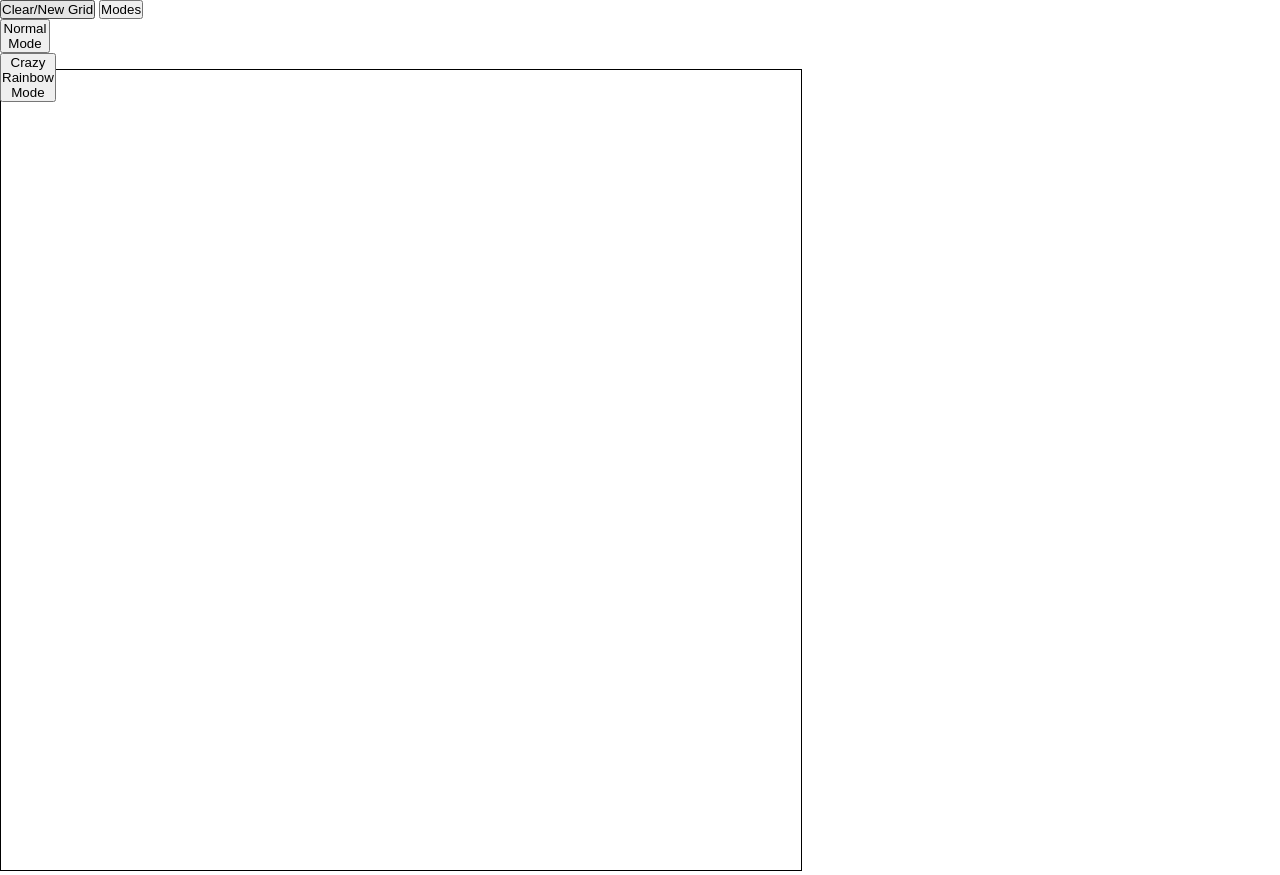
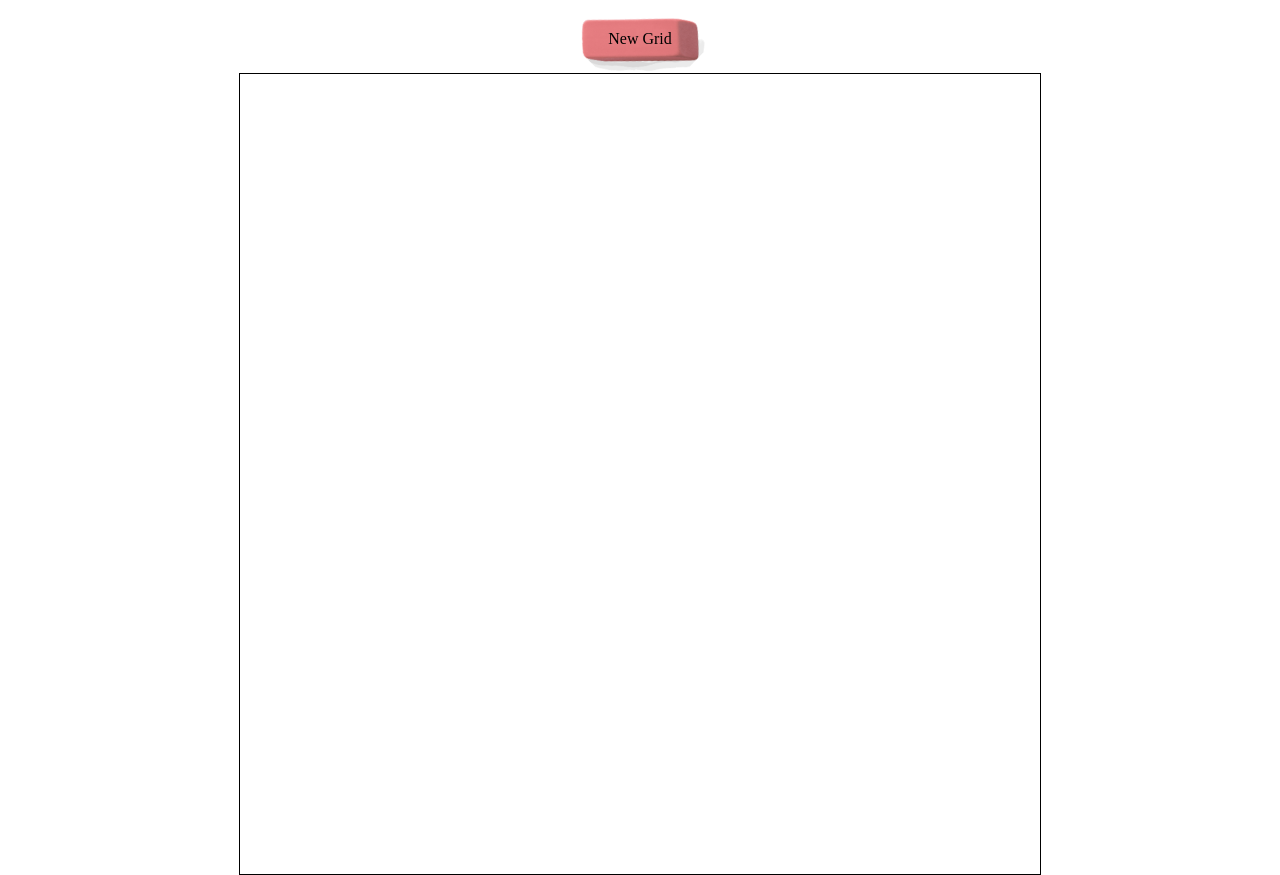
Before and after one commit to SquidSquad484/etch-a-sketch, a plain HTML site: page index.html in a window 1280 px wide. Drawn offline with Linux system fonts and the light colour scheme.

Commit message:
Add Eraser Picture and Style New Grid Button

```diff
--- a/index.html
+++ b/index.html
@@ -5,12 +5,8 @@
         <link rel="stylesheet" type="text/css" href="style.css">
     </head>
     <body>
-        <button id="clear-new">Clear/New Grid</button>
-        <button id="modes">Modes</button>
-        <div id="modes-popup">
-            <button id="normal">Normal Mode</button>
-            <button id="rainbow">Crazy Rainbow Mode</button>
-        </div>
+        <button id="clear-new"><img src="NicePng_coffin-png_967084.png"></button>
+        <p id="button-text">New Grid</p>
         <main id="container">
         </main>
     </body>
--- a/script.js
+++ b/script.js
@@ -27,25 +27,6 @@ function turnPixelsBlack() {
             grid[i].classList.add("black-background");
         });
     }
-}
-
-function turnPixelsRainbow() {
-    for(let i = 0; i < grid.length; i++) {
-        grid[i].addEventListener("mouseover", () => {
-            /* for (let i = 0; i < 9; i++) {} */
-            grid.style.backgroundColor = chooseRandomColor();
-        });
-    }
-}
-
-function chooseRandomColor() {
-    let color = Math.floor(Math.random() * 1000);
-    for (let i = 1; i < 1000; i++) {
-        if (color == i) {
-            color.style.color = `rgb(${i}, ${i}, ${i})`;
-        }
-    }
-    return color;
 }
 
 function createCustomGrid() {
@@ -89,8 +70,10 @@ function createCustomGrid() {
     }
 }
 
-makeGridSquares(16, 16);
-turnPixelsBlack();
+window.addEventListener("load", () => {
+    makeGridSquares(16, 16);
+    turnPixelsBlack();
+});
 
 const newGridButton = document.getElementById("clear-new");
 newGridButton.addEventListener("click", () => {
@@ -99,25 +82,3 @@ newGridButton.addEventListener("click", () => {
     createCustomGrid();
     turnPixelsBlack();
 });
-
-const crazyRainbowButton = document.getElementById("rainbow");
-crazyRainbowButton.addEventListener("click", () => {
-    for(let i = 0; i < grid.length; i++) {
-        grid[i].classList.remove("black-background");
-    }
-    turnPixelsRainbow();
-});
-
-/*
-when click button
-clear grid
-and create a popup asking for a number
-  - less than 100
-
-let the user's answer create a new grid with those dimensions
-*/
-
-/* Rainbow Mode:
-function: choose random color
-when mouse cursor is on pixel, call function
-after 10 times of mouse cursor on pixel, change to black*/
--- a/style.css
+++ b/style.css
@@ -1,6 +1,12 @@
 * {
     margin: 0;
     padding: 0;
+}
+
+body {
+    display: grid;
+    justify-items: center;
+    align-items: center;
 }
 
 #container {
@@ -12,6 +18,29 @@
     border: 1px solid black;
 }
 
+#clear-new {
+    margin-top: 2em;
+    margin-bottom: 1.5em;
+    width: 20em;
+    height: 2em;
+    border: none;
+    background-color: transparent;
+}
+
 .black-background {
     background-color: black;
 }
+
+img {
+    transform: rotate(-46deg);
+    width: inherit;
+    height: 8em;
+    object-fit: contain;
+    position: relative;
+    top: -3em;
+}
+
+#button-text {
+    position: absolute;
+    top: 1.9em;
+}
```
Also changed, not shown: NicePng_coffin-png_967084.png (added).
